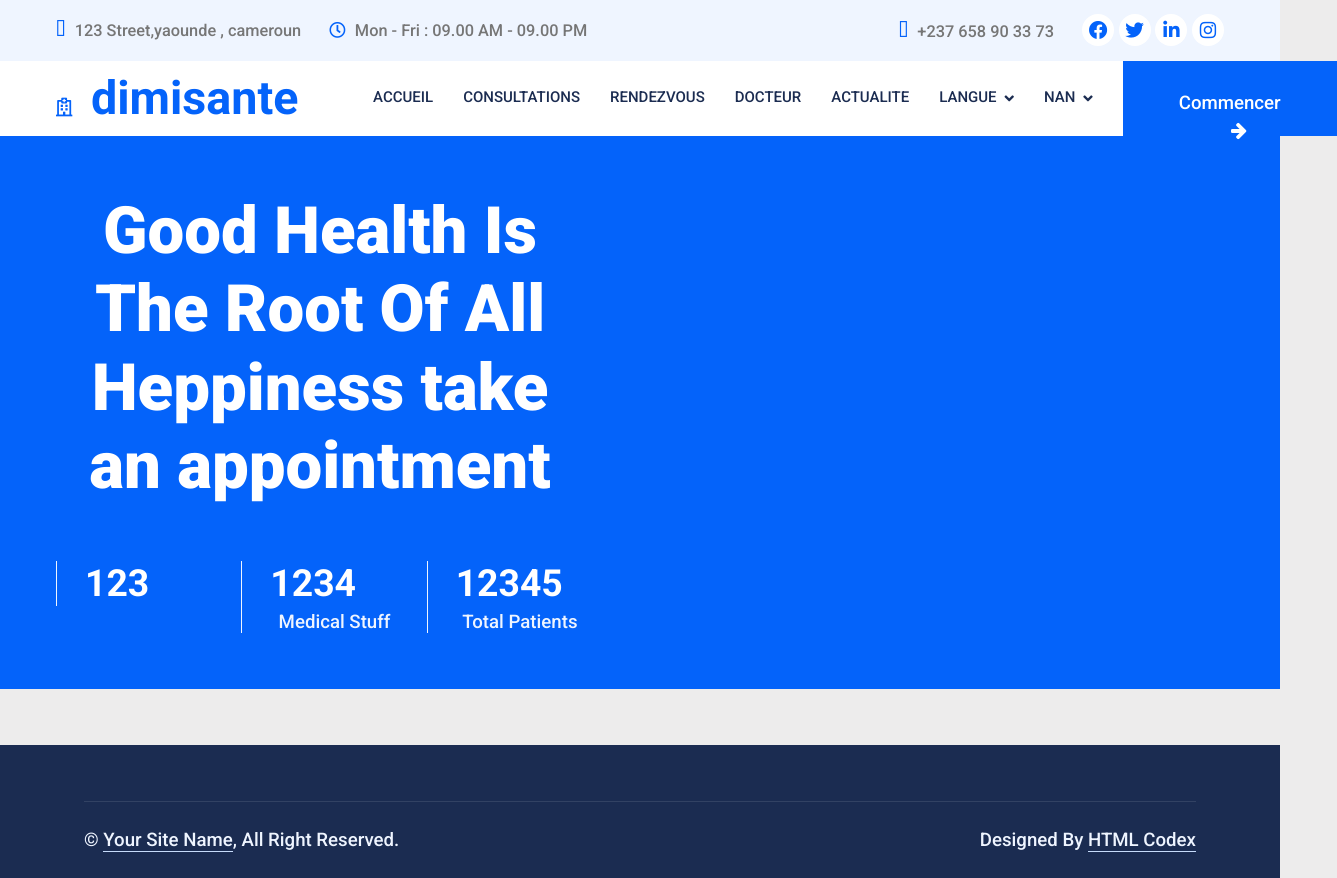
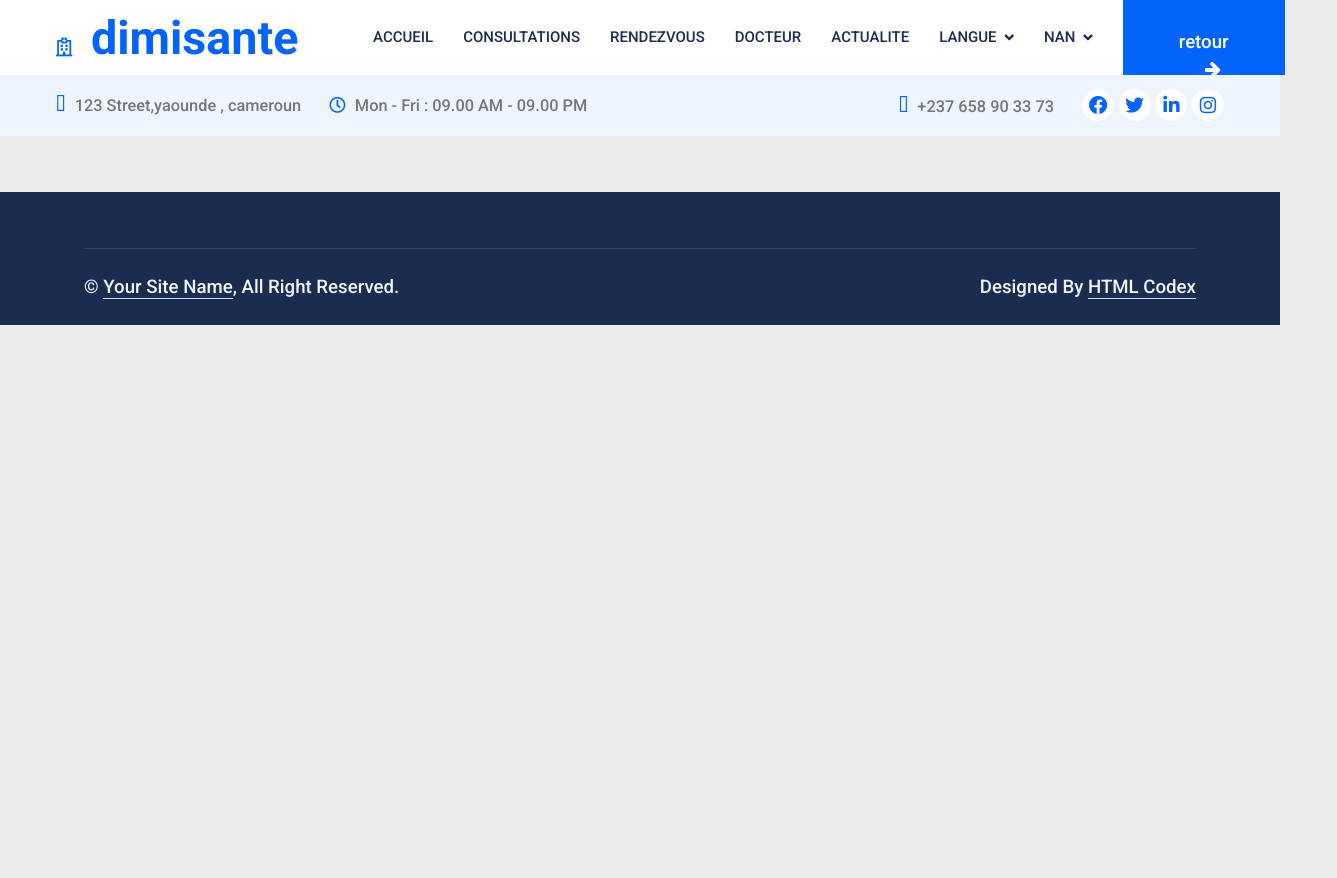
Before and after one commit to prof435/suivie-patient-hospital, a React (Create React App) app in the folder frontend/: page /RendezVous in a window 1280 px wide. Shown: the whole page, 1337 px wide, since content can reach past the window. After the commit the page ends 800 px from the top, so only its background shows below. Built offline with nearby package versions, Linux system fonts and the light colour scheme; no server answers; sample sign-in values are in the browser's storage.

Commit message:
mise a jour

```diff
--- a/frontend/src/partials/header.js
+++ b/frontend/src/partials/header.js
@@ -99,7 +99,7 @@ const NavBAr = ()=>{
                             </div>
                         </div>
                     </div>
-                    <a href="/" class="btn btn-primary rounded-0 py-4 px-lg-5 d-none d-lg-block">Commencer<i class="fa fa-arrow-right ms-3"></i></a>
+                    <a href="/" class="btn btn-primary rounded-0 py-4 px-lg-5 d-none d-lg-block">retour<i class="fa fa-arrow-right ms-3"></i></a>
                 </div>
             </nav>
     );
--- a/frontend/src/views/rendezvous.js
+++ b/frontend/src/views/rendezvous.js
@@ -1,9 +1,9 @@
 import React, { useState, useEffect } from 'react';
-import Header from '../partials/header';
+
 import Footer from '../partials/footer';
 import { Link } from 'react-router-dom';
-
-const Docteur = () => {
+import { NavBAr ,TopNav } from '../partials/header';
+const Rendez_vous= () => {
   const [patients, setPatients] = useState([]);
   const [selectedDate, setSelectedDate] = useState(null);
   const [selectedDoctor, setSelectedDoctor] = useState(null);
@@ -43,7 +43,8 @@ const Docteur = () => {
 
   return (
     <>
-      <Header />
+      <NavBAr/>
+       <TopNav/>
       {/* <div className="Docteur" style={{ backgroundImage: "url('chemin_vers_votre_image')" }}>
         <div className="container">
           <h1 className="titre">Prenez un rendez-vous</h1>
@@ -85,4 +86,4 @@ const Docteur = () => {
   );
 };
 
-export default Docteur;
+export default Rendez_vous;
```
